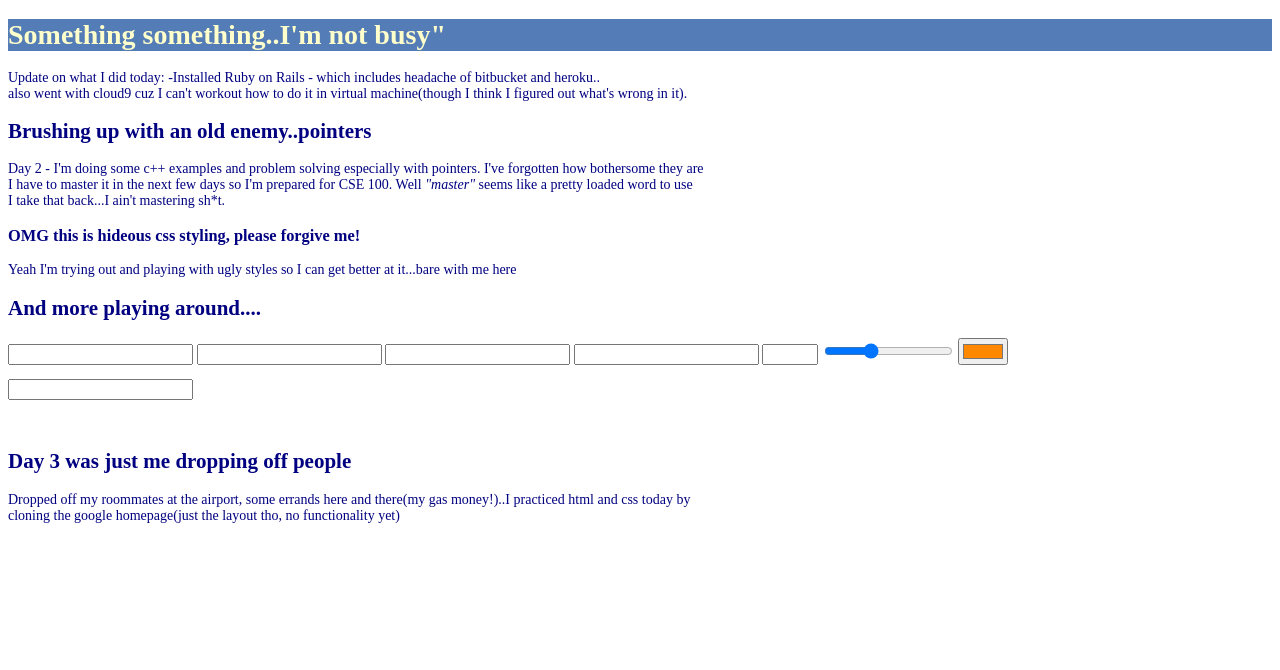
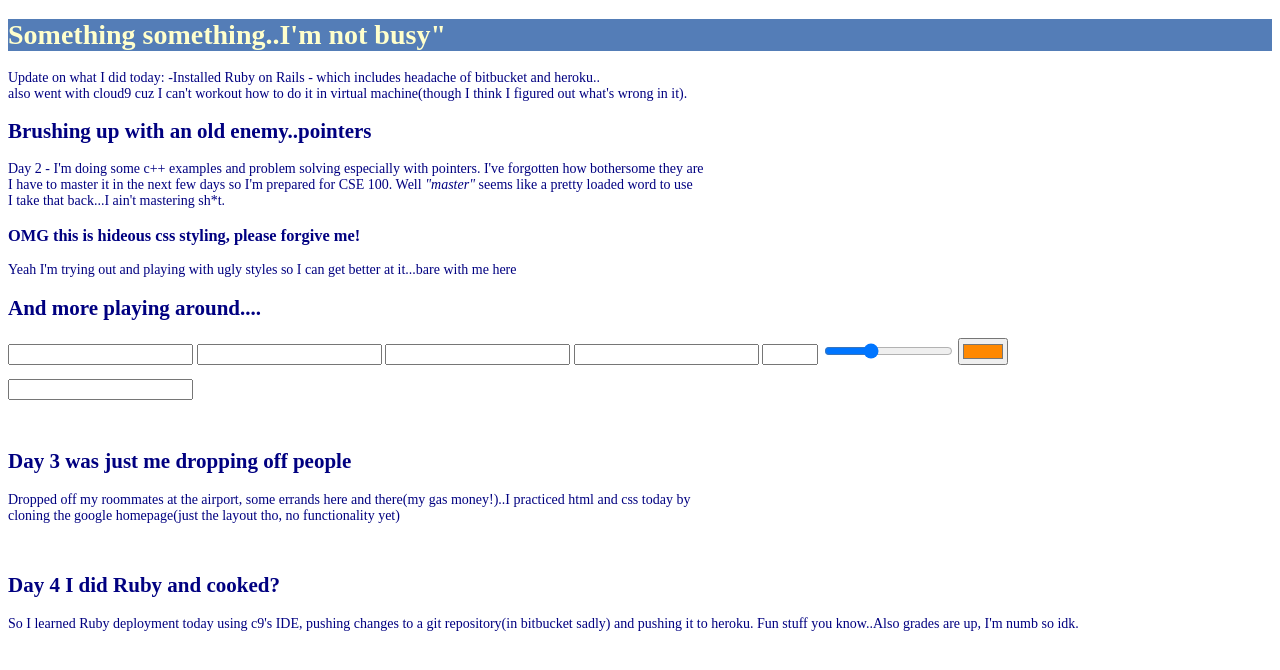
Before and after one commit to jreboqui/webby, a plain HTML site: page index.html in a window 1280 px wide. Drawn offline with Linux system fonts and the light colour scheme.

Commit message:
Ruby deployment etc

```diff
--- a/index.html
+++ b/index.html
@@ -46,5 +46,10 @@
     <h2> Day 3 was just me dropping off people</h2>
     <p> Dropped off my roommates at the airport, some errands here and there(my gas money!)..I practiced html and css today by <br>
       cloning the google homepage(just the layout tho, no functionality yet)
+
+  <br><br><br>
+    <h2> Day 4 I did Ruby and cooked?</h2>
+    <p> So I learned Ruby deployment today using c9's IDE, pushing changes to a git repository(in bitbucket sadly) and pushing it to
+      heroku. Fun stuff you know..Also grades are up, I'm numb so idk.
   </body>
 </html>
```
